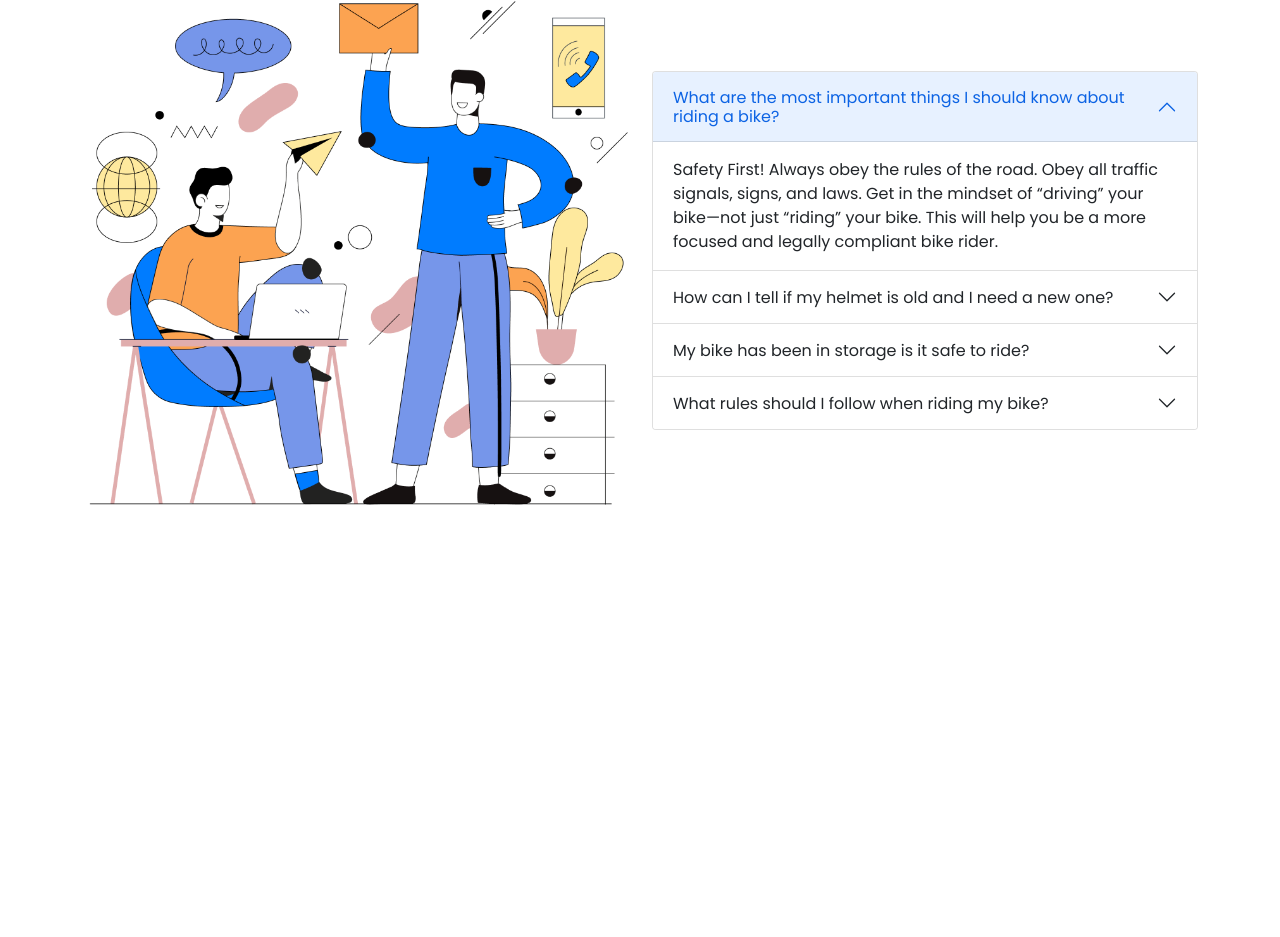
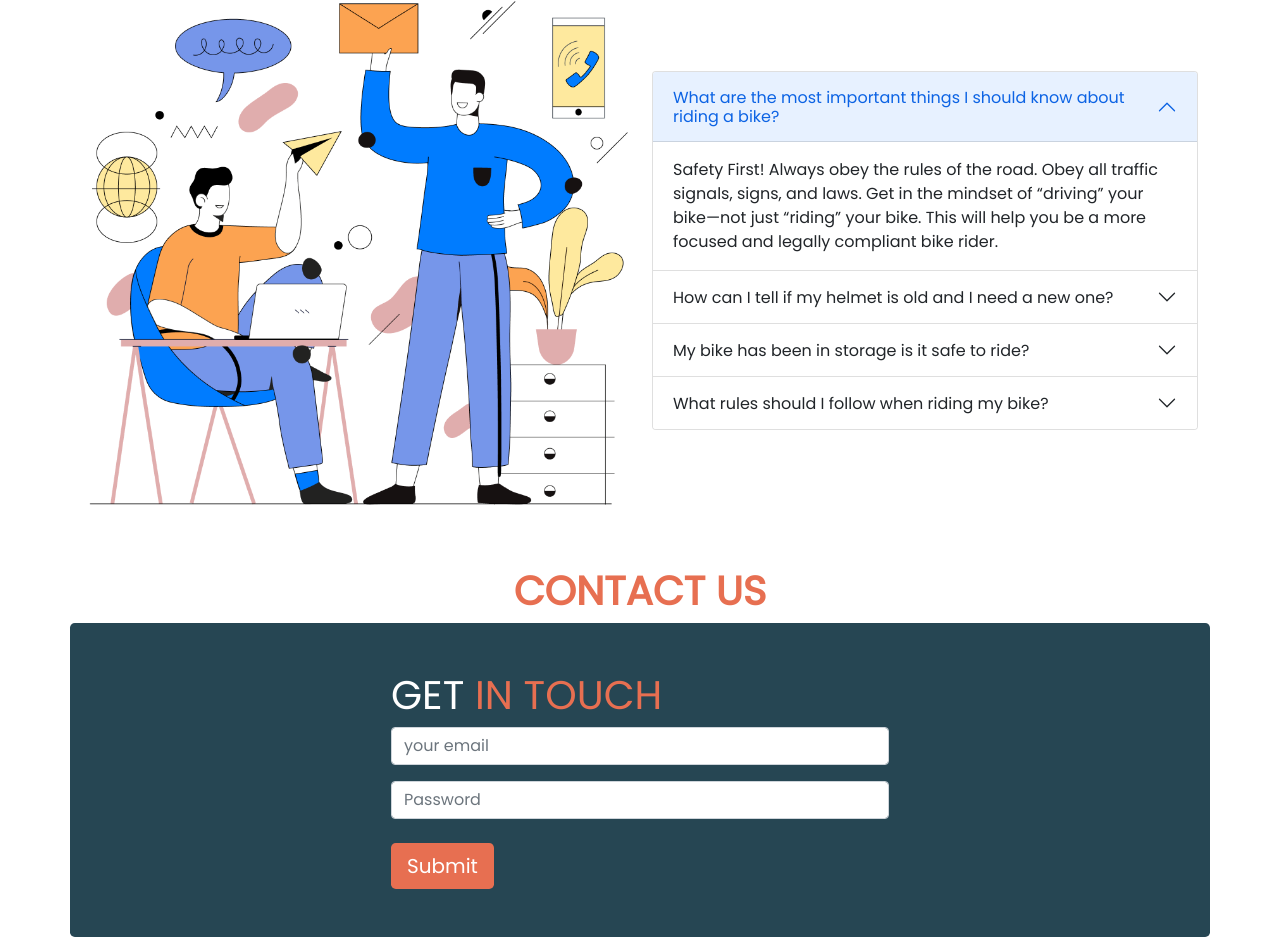
Before and after one commit to shahariyer-as/Honda-CBR, a plain HTML site: page index.html in a window 1280 px wide. Shown: the part 1751-2688 px from the top of the page. Before the commit the page ends 2270 px from the top, so only its background shows below. Drawn offline with nearby package versions, Linux system fonts and the light colour scheme.

Commit message:
login form add

```diff
--- a/index.html
+++ b/index.html
@@ -137,7 +137,7 @@
         <!-----------------------------------
      frequency asked question section
 --------------------------------------- -->
-        <section class="container">
+        <section class="container my-5">
             <div class="fw-bold text-center mt-5">
                 <h1>Frequently Asked <span class="text-color">Questions</span></h1>
             </div>
@@ -234,6 +234,33 @@
      frequency asked question section end
     ------------------------------  -->
 
+        <!-- --------------------------
+    progress bar add  -------------
+----------------------->
+
+
+
+        <!-- progress bar end  -->
+
+        <!-------------------------
+        login section form
+        ------------------ -->
+        <section class="container mt-5 ">
+            <h1 class="fw-bolder text-uppercase text-center "><span class="text-color">contact us</span></h1>
+            <div class="row bg-color p-5  rounded-3">
+                <div class="col-lg-6 offset-lg-3">
+                    <div>
+                        <h1 class="text-white">GET <span class="text-color">IN TOUCH</span></h1>
+                        <input class="form-control mb-3" type="text" placeholder="your email">
+                        <input class="form-control" type="password" placeholder="Password">
+                        <br>
+                        <button class="btn-lg btn-color text-white border-0">Submit</button>
+                    </div>
+                </div>
+            </div>
+        </section>
+        <!-- login section end  -->
+
 
     </main>
     <!-- bootstar js cdn add  -->
```
